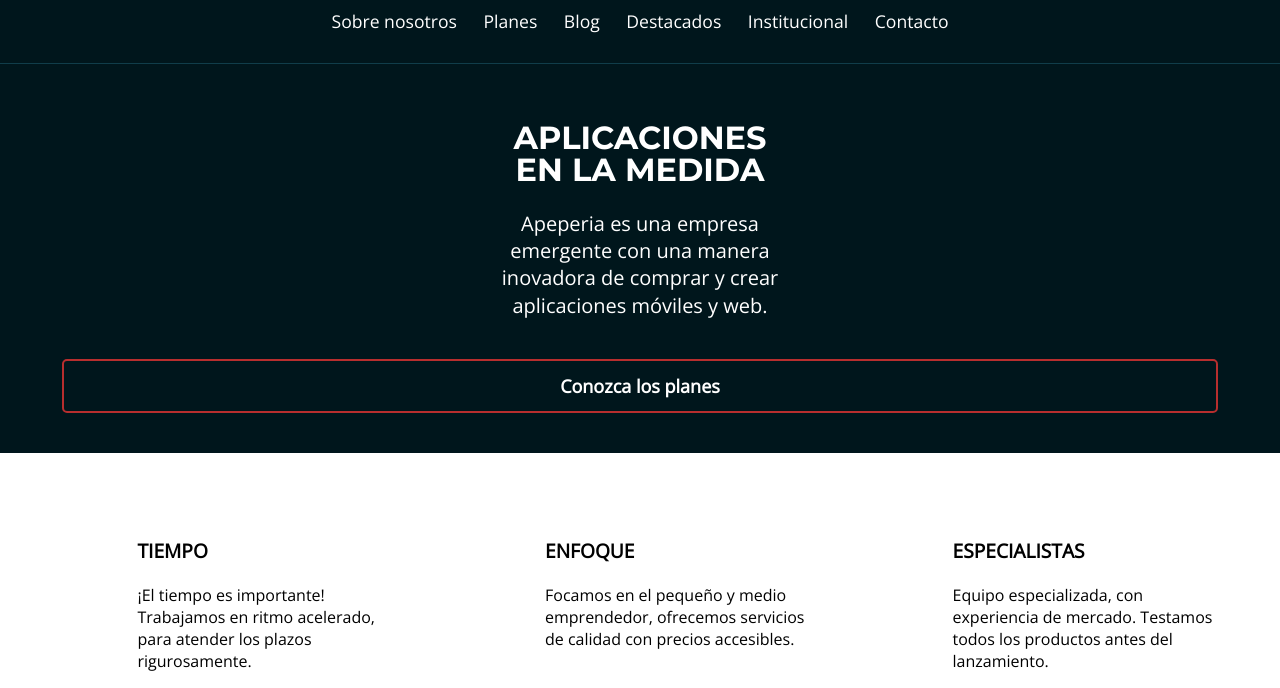
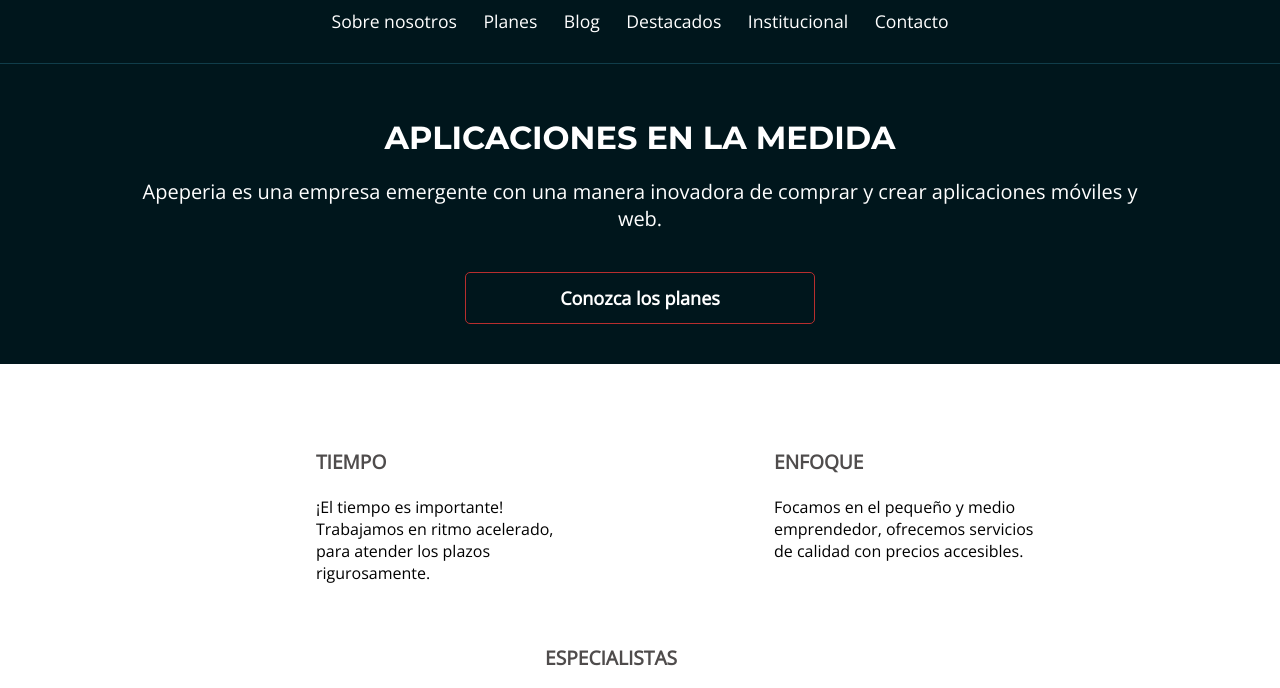
Before and after one commit to David-Ostos/ONE-Responsive, a plain HTML site: page index.html in a window 1280 px wide. Shown: the part 74-762 px from the top of the page. Drawn offline with nearby package versions, Linux system fonts and the light colour scheme.

Commit message:
creando variables de colores y fuente | acomodando .llamada

```diff
--- a/css/base.css
+++ b/css/base.css
@@ -1,3 +1,54 @@
+:root{
+    /*--variable:valor;*/
+    /*Colores de fondo*/
+--background-llamada-mobile: #00161C;
+--background-blanco: #FFFFFF;
+--background-azul-claro: #DFE3F5;
+--background-ceniza-claro: #F7F4F4;
+--background-ceniza-medio: #D9D9D9;
+
+/*- Borda*/
+--border-cabecera-mobile: #103D4A;
+
+/*- Botón*/
+--boton-rojo: #B72E2E;
+
+/*- Fuente*/
+--fuente-ceniza-claro: #666666;
+--fuente-ceniza-oscuro: #4F4C4C;
+
+/*- Planes*/
+--planes-card-start: #035A76;
+--planes-card-ultra: #690F8E;
+--planes-card-mega: #B00024;
+
+/*- Enlace*/
+--fuente-enlace: #0006FF;
+
+/*- Footer*/
+--background-footer: #333333;
+
+--montserrat: "Montserrat", sans-serif;
+--open-sans: "Open sans", sans-serif;
+}
+
 body{
-    font-family: "open sans", sans-serif;
+    font-family: var(--open-sans);
 }
+
+.container{
+
+    padding: 0 10%;
+}
+
+.boton{
+
+    text-align: center;
+    display: block;
+    width: 100%;
+    max-width: 350px;
+    box-sizing: border-box;
+    padding: 1rem 2rem;
+    border: 1px solid #fff;
+    border-radius: 5px;
+}
--- a/css/head.css
+++ b/css/head.css
@@ -12,7 +12,7 @@
     padding-top: .75rem;
     padding-bottom: .75rem;
 
-    border-bottom: 1px solid #103D4A;
+    border-bottom: 1px solid var(--border-cabecera-mobile);
 
     position: absolute;
 }
--- a/css/llamada.css
+++ b/css/llamada.css
@@ -6,14 +6,14 @@
     color: #FFFFFF;
     text-align: center;
 
-    background-color: #00161C;
+    background-color: var(--background-llamada-mobile);
 
     padding-top: 12.25rem;
     padding-bottom: 2.5rem;
 }
 
 .llamada__titulo {
-    font-family: 'Montserrat', serif;
+    font-family: var(--montserrat);
     font-size: 2rem;
     font-weight: 700;
     text-transform: uppercase;
@@ -28,11 +28,13 @@
 
     margin: 0 auto 2.5rem;
 }
-.llamada__boton{
-    width: 90%;
-    padding: 1rem 0;
+
+.llamada__boton {
+    width: 110%;
+    padding: 1rem 1rem;
+
     font-size: 18px;
     font-weight: 700;
-    border: 2px solid #B72E2E;
+    border: 1px solid var(--boton-rojo);
     border-radius: 5px;
 }
--- a/index.html
+++ b/index.html
@@ -25,7 +25,7 @@
 
         <header class="head">
             <img class="head__logo" src="img/logo-apeperia.svg" alt="logo-apeperia">
-            <nav class="head__container">
+            <nav class="hea__container">
                 <ul class="head__navegacion">
                     <li class="head__enlace"><a href="#">Sobre nosotros</a></li>
                     <li class="head__enlace"><a href="#">Planes</a></li>
@@ -39,11 +39,11 @@
         </header>
         <main>
 
-            <section class="llamada">
+            <section class="llamada container">
 
-                <h1 class="llamada__titulo">Aplicaciones <br> en la medida</h1>
-                <p class="llamada__texto">Apeperia es una empresa <br> emergente con una manera <br> inovadora de comprar y crear <br> aplicaciones móviles y web.</p>
-                <a class="llamada__boton" href="#">Conozca los planes</a>
+                <h1 class="llamada__titulo">Aplicaciones en la medida</h1>
+                <p class="llamada__texto">Apeperia es una empresa emergente con una manera inovadora de comprar y crear aplicaciones móviles y web.</p>
+                <a class="llamada__boton boton" href="#">Conozca los planes</a>
 
             </section>
             <section class="diferenciales container">
```
